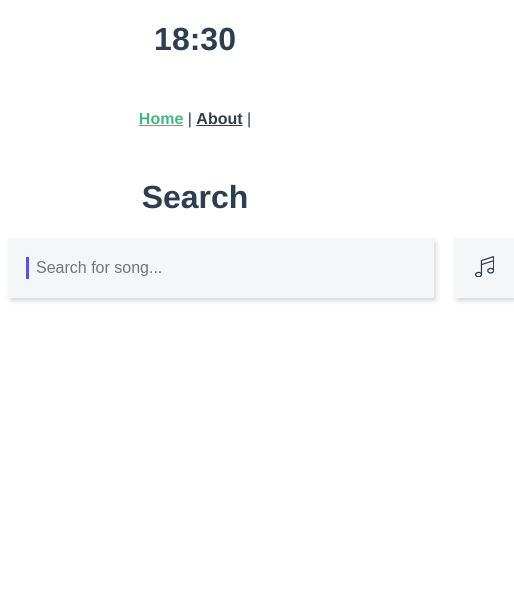
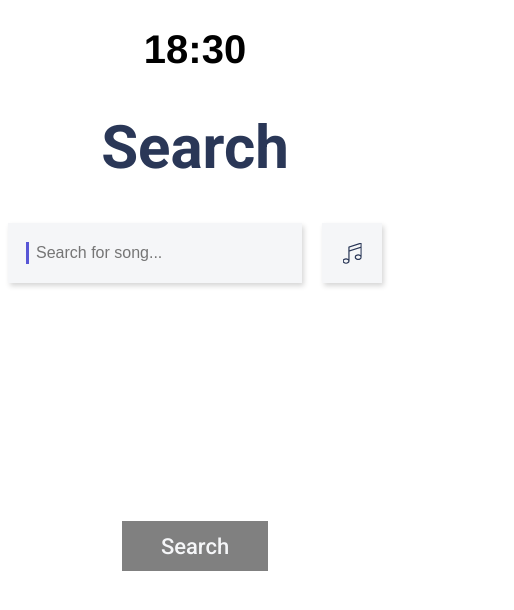
Before and after one commit to Fecony/weyer-vuejs-app, a Vue app: page / in a window 390 px wide. Shown: the top 610 px of the page, 514 px wide, since content can reach past the window. Built offline with nearby package versions, Linux system fonts and the light colour scheme.

Commit message:
Search page styling

```diff
--- a/public/index.html
+++ b/public/index.html
@@ -5,6 +5,7 @@
     <meta http-equiv="X-UA-Compatible" content="IE=edge">
     <meta name="viewport" content="width=device-width,initial-scale=1.0">
     <link rel="icon" href="<%= BASE_URL %>favicon.ico">
+    <link href="https://fonts.googleapis.com/css?family=Roboto:400,500,700,900" rel="stylesheet">
     <title>Weyer</title>
   </head>
   <body>
--- a/src/App.vue
+++ b/src/App.vue
@@ -1,10 +1,10 @@
 <template>
   <div id="app">
     <CurrentTime></CurrentTime>
-    <div id="nav">
+    <!-- <div id="nav">
       <router-link to="/">Home</router-link> |
       <router-link to="/about">About</router-link> |
-    </div>
+    </div> -->
     <router-view/>
   </div>
 </template>
--- a/src/components/CurrentTime.vue
+++ b/src/components/CurrentTime.vue
@@ -25,3 +25,12 @@ export default {
   }
 }
 </script>
+
+<style lang="less" scoped>
+.time {
+  h1 {
+    font-size: 40px;
+    color: #000;
+  }
+}
+</style>
--- a/src/components/MainView.vue
+++ b/src/components/MainView.vue
@@ -1,12 +1,15 @@
 <template>
   <div class="main">
-    <h1>Search</h1>
+    <h1 class="title">Search</h1>
+    <form @submit.prevent="sendForm">
       <div class="search">
-      <input type="text" placeholder="Search for song...">
-      <button @click="changeType" class="icon">
-        <i :class=type></i>
-      </button>
+        <input v-model="text" type="text" placeholder="Search for song...">
+        <a @click="changeType" class="icon">
+          <i :class="type"></i>
+        </a>
       </div>
+      <input :disabled="disabled" type="submit" class="search-btn" value="Search"/>
+    </form>
   </div>
 </template>
 
@@ -15,23 +18,45 @@ export default {
   name: "MainView",
   data() {
     return {
-      type: 'track'
+      type: "track",
+      text: null,
+      disabled: true
+    };
+  },
+  watch: {
+    text: function(val) {
+      if (this.text && this.text.length > 0) {
+        this.disabled = false;
+      } else {
+        this.disabled = true;
+      }
     }
   },
   methods: {
     changeType() {
-      this.type = this.type === 'track' ? 'album' : 'track'
+      this.type = this.type === "track" ? "album" : "track";
+    },
+    sendForm() {
+      // console.log(this.text + " | " + this.type);
+      this.text = null;
     }
   }
 };
 </script>
 
 <style scoped lang="less">
+.main {
+  .title {
+    font-size: 60px;
+    font-family: "Roboto", sans-serif;
+    color: #2a3757;
+  }
   .search {
     width: 506px;
     margin: auto;
     position: relative;
     display: flex;
+    margin-top: 152px;
     &:before {
       content: "";
       height: 22px;
@@ -43,8 +68,7 @@ export default {
       transform: translateY(-50%);
     }
     input {
-    padding: 21px 20px;
-    padding-left: 28px;
+      padding: 21px 20px 21px 28px;
       width: 378px;
       font-size: 16px;
       background: #f5f6f8;
@@ -55,6 +79,7 @@ export default {
       }
     }
     .icon {
+      min-width: 60px;
       width: 60px;
       height: 60px;
       background: #f5f6f8;
@@ -63,15 +88,20 @@ export default {
       cursor: pointer;
       box-shadow: 2px 3px 5px 0px rgba(0, 0, 0, 0.16);
       outline: none;
+      i {
+        position: absolute;
+        top: 50%;
+        transform: translate(-50%) translateY(-50%);
+      }
       .track {
-      background: url('../assets/icons/track-icon.svg') no-repeat;
+        background: url("../assets/icons/track-icon.svg") no-repeat;
         cursor: pointer;
         width: 19px;
         height: 21px;
         display: inline-block;
       }
       .album {
-      background: url('../assets/icons/album-icon.svg') no-repeat;
+        background: url("../assets/icons/album-icon.svg") no-repeat;
         cursor: pointer;
         width: 39px;
         height: 27px;
@@ -82,4 +112,39 @@ export default {
       }
     }
   }
+  .search-btn {
+    border: none;
+    outline: none;
+    cursor: pointer;
+    font-size: 22px;
+    font-weight: 500;
+    height: 50px;
+    background: #49c77a;
+    color: #f5f6f8;
+    width: 146px;
+    margin-top: 238px;
+    font-family: "Roboto", sans-serif;
+    &:active {
+      background: rgb(66, 182, 111);
+    }
+    &:disabled {
+      background: gray;
+      cursor: default;
+    }
+  }
+  @media (max-width: 320px) {
+    .search-btn {
+      margin-top: 150px;
+    }
+    .search {
+      margin-top: 0;
+    }
+  }
+  @media (max-width: 480px) {
+    .search {
+      width: 100%;
+      margin-top: 0;
+    }
+  }
+}
 </style>
--- a/src/views/Home.vue
+++ b/src/views/Home.vue
@@ -1,6 +1,6 @@
 <template>
   <div class="home">
-    <MainView msg="Welcome to Weyer"/>
+    <MainView></MainView>
   </div>
 </template>
 
```
Lines whose indentation alone changed are shown as unchanged.
